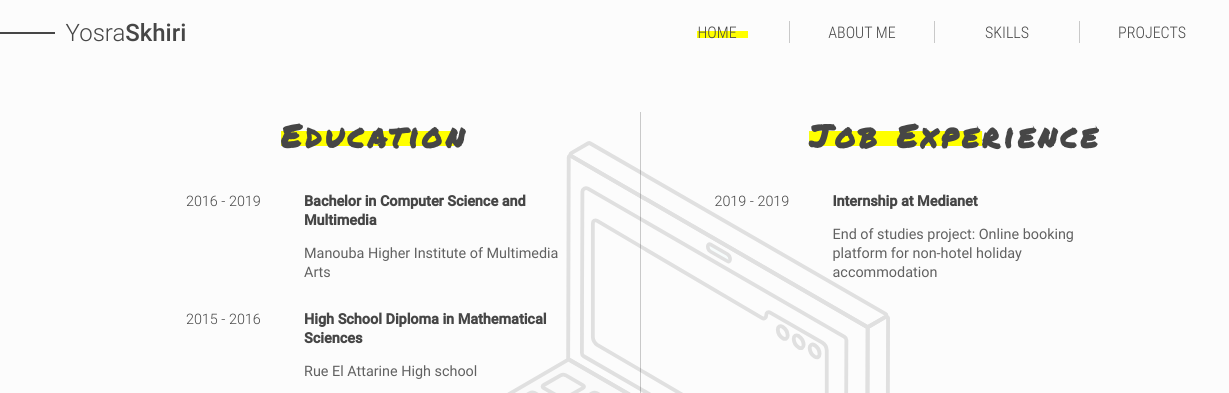
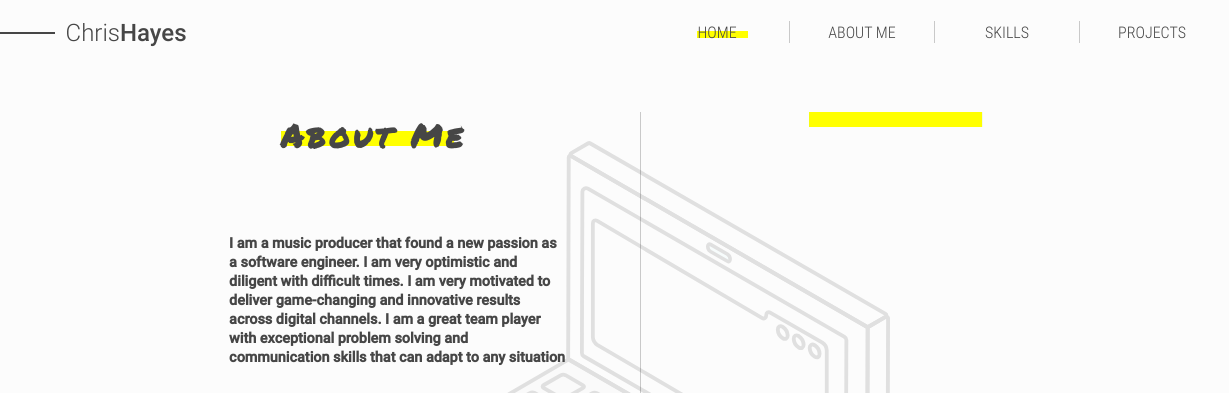
Before and after one commit to devoperations2/chris-portfolio, a plain HTML site: page about.html in a window 1280 px wide. Shown: the top 393 px of the page, 0-1229 px from the left. Drawn offline with Linux system fonts and the light colour scheme.

Commit message:
aboutHTML

```diff
--- a/about.html
+++ b/about.html
@@ -4,7 +4,7 @@
 <head>
     <meta charset="UTF-8">
     <meta name="viewport" content="width=device-width, initial-scale=1.0">
-    <title>Yosra Skhiri - Junior Frontend Developer</title>
+    <title>Chris Hayes</title>
     <link rel="shortcut icon" href="img/favicon.ico" type="image/x-icon">
     <link rel="icon" href="img/favicon.ico" type="image/x-icon">
     <link rel="stylesheet" href="style.min.css">
@@ -12,7 +12,7 @@
 
 <body>
     <nav>
-        <div class="logo"><a href="index.html"><span>Yosra</span><span>Skhiri</span></a></div>
+        <div class="logo"><a href="index.html"><span>Chris</span><span>Hayes</span></a></div>
         <div id="hamburger">
             <span id="line"></span>
         </div>
@@ -23,10 +23,10 @@
             <li class="nav-link"><a href="projects.html"><span>projects</span></a></li>
             <li class="social-icons">
                 <ul>
-                    <li><a href="https://github.com/YosraSkhiri"><img src="img/light/github_icon.svg" alt="GitHub icon" id="github"></a></li>
-                    <li><a href="https://www.linkedin.com/in/yosra-skhiri"><img src="img/light/linkedin_icon.svg" alt="Linkedin logo" id="linkedin"></a>
+                    <li><a href="https://github.com/devoperations2"><img src="img/light/github_icon.svg" alt="GitHub icon" id="github"></a></li>
+                    <li><a href="https://www.linkedin.com/in/christopher-hayes-59057b164/"><img src="img/light/linkedin_icon.svg" alt="Linkedin logo" id="linkedin"></a>
                     </li>
-                    <li><a href="mailto:yosra.skhiri.mail@gmail.com"><img src="img/light/mail_icon.svg" alt="Mail icon" id="mail"></a></li>
+                    <li><a href="mailto:chrishayes0130@gmail.com"><img src="img/light/mail_icon.svg" alt="Mail icon" id="mail"></a></li>
                 </ul>
             </li>
             <li id="mode"><img src="img/light/mode.svg" alt="Mode icon" class="mode-icon"></li>
@@ -36,36 +36,35 @@
     <main class="container about-container">
         <div class="edus-content">
             <div class="mobile-titles">
-                <h1 class="default-title about-title" id="edu">Education</h1>
-                <h1 class="default-title about-title mobile-title inactive-tab" id="job">Job Experience</h1>
+                <h1 class="default-title about-title" id="edu">About Me</h1>
+                <h1 class="default-title about-title mobile-title inactive-tab" id="job"></h1>
             </div>
             <div id="edu-content">
                 <div class="details">
-                    <h2 class="details-date">2016 - 2019</h2>
+                    <h2 class="details-date"></h2>
                     <div class="details-text">
-                        <h2 class="details-title">Bachelor in Computer Science and Multimedia</h2>
-                        <p class="details-content">Manouba Higher Institute of Multimedia Arts
+                        <h2 class="details-title"></h2>
+                        <p class="details-content">
                         </p>
                     </div>
                 </div>
                 <div class="details">
-                    <h2 class="details-date">2015 - 2016</h2>
+                    <h2 class="details-date"></h2>
                     <div class="details-text">
-                        <h2 class="details-title">High School Diploma in Mathematical Sciences</h2>
-                        <p class="details-content">Rue El Attarine High school</p>
+                        <h2 class="details-title">I am a music producer that found a new passion as a software engineer.  I am very optimistic and diligent with difficult times. I am very motivated  to deliver game-changing and innovative results across digital channels.  I am a great team player with exceptional problem solving and communication skills that can adapt to any situation</h2>
+                        <p class="details-content">  </p>
                     </div>
                 </div>
             </div>
         </div>
         <div class="jobs-content">
-            <h1 class="default-title about-title">Job Experience</h1>
+            <h1 class="default-title about-title"></h1>
             <div id="job-content">
                 <div class="details">
-                    <h2 class="details-date">2019 - 2019</h2>
+                    <h2 class="details-date"></h2>
                     <div class="details-text">
-                        <h2 class="details-title">Internship at Medianet</h2>
-                        <p class="details-content">End of studies project: Online booking platform for
-                            non-hotel holiday accommodation</p>
+                        <h2 class="details-title"></h2>
+                        <p class="details-content"></p>
                     </div>
                 </div>
             </div>
```
Also changed, not shown: skills.html (+10 -12 lines).
